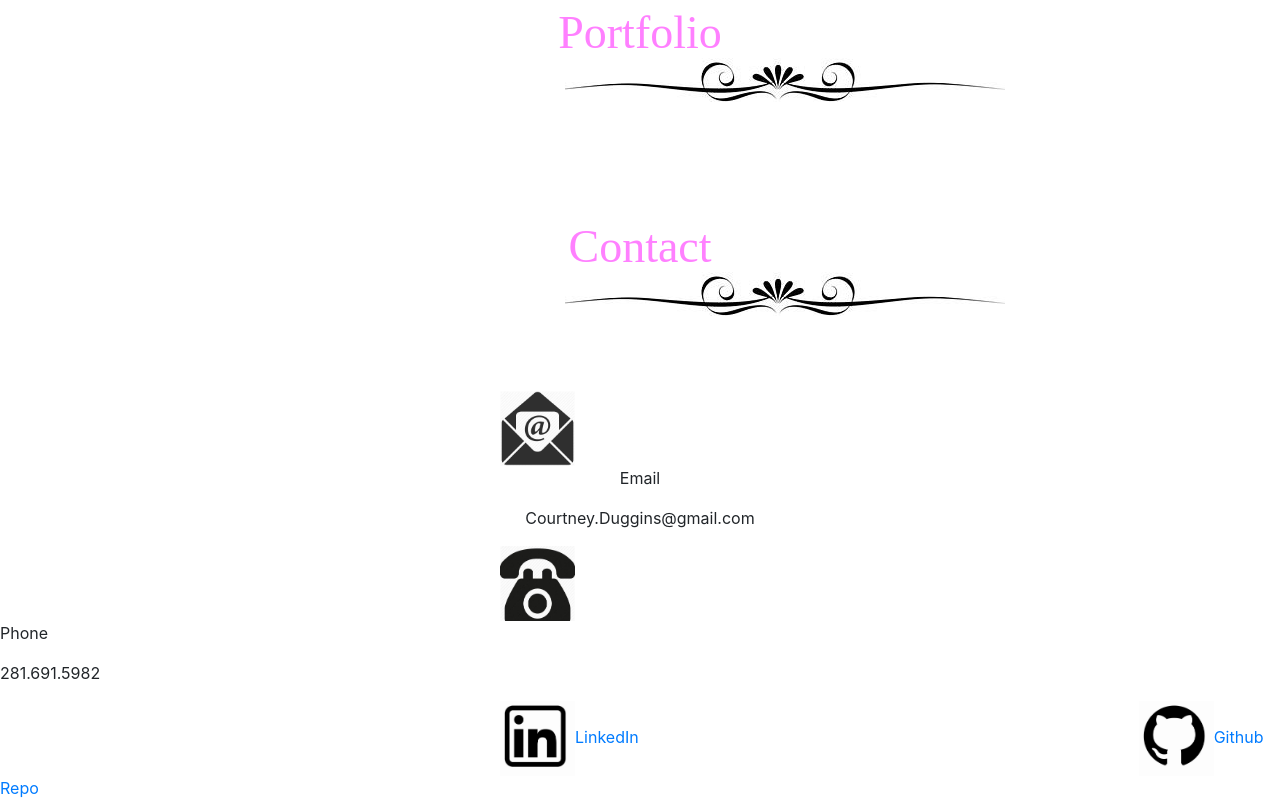
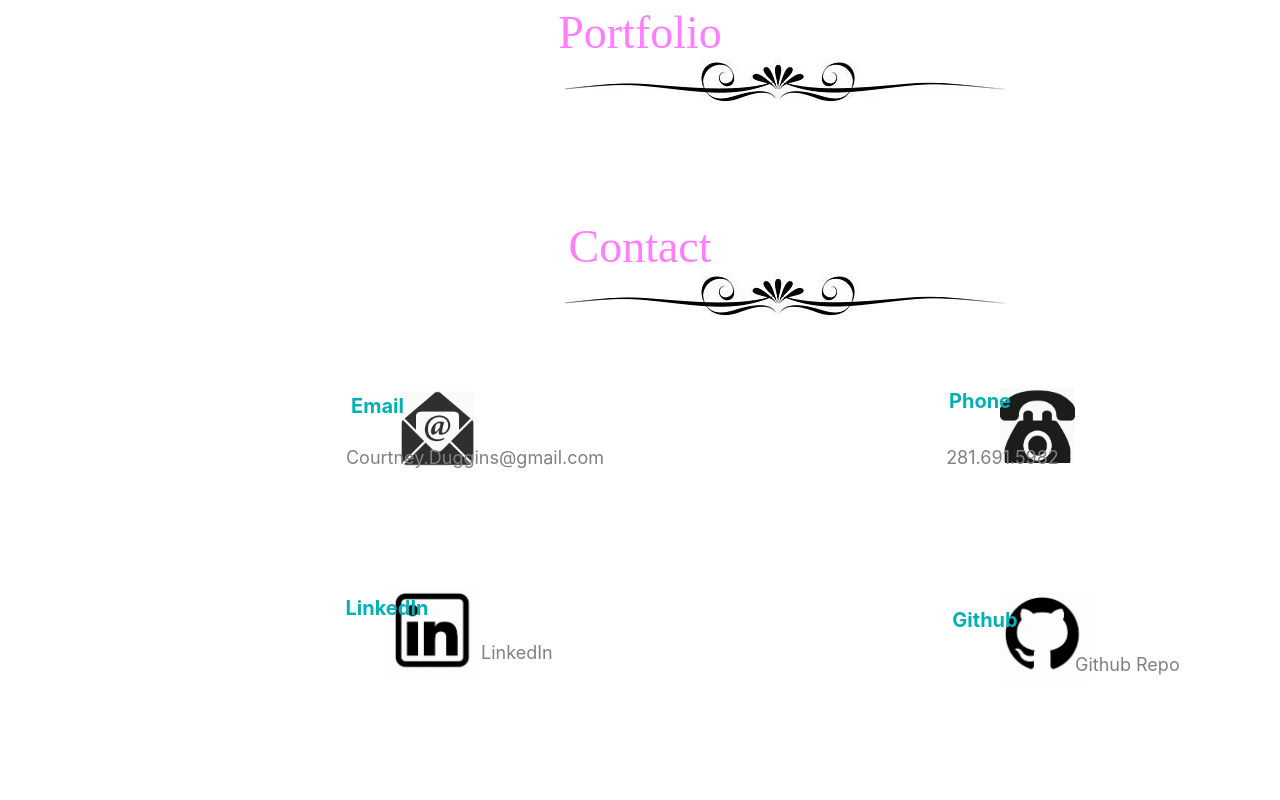
Before and after one commit to courtneyduggins/Final_Portfolio, a React (Create React App) app in the folder portfolio/: page /contact in a window 1280 px wide. Shown: the part 3011-3811 px from the top of the page. After the commit the page ends 3701 px from the top, so only its background shows below. Built offline with nearby package versions, Linux system fonts and the light colour scheme.

Commit message:
add greyscale to skills images

```diff
--- a/portfolio/src/pages/contact.js
+++ b/portfolio/src/pages/contact.js
@@ -27,9 +27,101 @@ const iconStyle = {
     marginLeft: '500px'
 }
 
-const textStyle = {
-    textAlign: 'center'
+const iconEmail = {
+    height: '75px',
+    width: '75px',
+    marginLeft: '400px'
 }
+const emailStyle = {
+    textAlign: 'center',
+    marginRight: '525px',
+    marginTop: '-75px',
+    fontSize: '20px',
+    fontWeight: 'bold',
+    color: 'rgb(0, 176, 178)'
+}
+
+const addStyle = {
+    textAlign: 'center',
+    marginRight: '330px',
+    marginTop: '23px',
+    fontSize: '18px',
+    color: 'gray'
+}
+
+const iconPhone = {
+    height: '75px',
+    width: '75px',
+    marginLeft: '1000px',
+    marginTop: '-150px'
+}
+
+const phoneStyle = {
+    textAlign: 'center',
+    marginLeft: '680px',
+    marginTop: '-125px',
+    fontSize: '20px',
+    fontWeight: 'bold',
+    color: 'rgb(0, 176, 178)'
+}
+
+const numStyle = {
+    textAlign: 'center',
+    marginLeft: '725px',
+    marginTop: '28px',
+    fontSize: '18px',
+    color: 'gray'
+}
+
+const iconLinked = {
+    height: '90px',
+    width: '90px',
+    marginLeft: '390px',
+    marginTop: '85px'
+}
+
+const linkedStyle = {
+    textAlign: 'center',
+    marginRight: '506px',
+    marginTop: '-85px',
+    fontSize: '20px',
+    fontWeight: 'bold',
+    color: 'rgb(0, 176, 178)'
+}
+
+const linkedLink = {
+    textAlign: 'center',
+    marginLeft: '481px',
+    marginTop: '800px',
+    // marginBottom: '1300px',
+    fontSize: '18px',
+    color: 'gray'
+}
+
+const iconRepo = {
+    height: '90px',
+    width: '90px',
+    marginLeft: '1000px',
+    marginTop: '-85px'
+}
+
+const repoStyle = {
+    textAlign: 'center',
+    marginLeft: '690px',
+    marginTop: '-85px',
+    fontSize: '20px',
+    fontWeight: 'bold',
+    color: 'rgb(0, 176, 178)'
+}
+
+const repoLink = {
+    textAlign: 'center',
+    marginLeft: '1075px',
+    marginBottom: '-400px',
+    fontSize: '18px',
+    color: 'gray'
+}
+
 
 
 class Contact extends React.Component {
@@ -38,18 +130,24 @@ const textStyle = {
             <div>
                 <div className="myContact" style={sectionTitle}>Contact</div>
                 <div className="topList">
-                        <img src={email} style={iconStyle} alt="email-icon"></img>
-                        <p style={textStyle}>Email</p>
-                        <p style={textStyle}>Courtney.Duggins@gmail.com</p>
-                        <img src={phone} style={iconStyle} alt="phone-icon"></img>
-                        <p>Phone</p>
-                        <p>281.691.5982</p>
+                    <img src={email} style={iconEmail} alt="email-icon"></img>
+                    <p style={emailStyle}>Email</p>
+                    <p style={addStyle}>Courtney.Duggins@gmail.com</p>
+                    <div>
+                        <img src={phone} style={iconPhone} alt="phone-icon"></img>
+                        <p style={phoneStyle}>Phone</p>
+                        <p style={numStyle}>281.691.5982</p>
+                    </div>
                 </div>
                 <div className="bottomList">
-                        <img src={linkedIn} style={iconStyle} alt="linkedIn-icon"></img>
-                        <a href="https://www.linkedin.com/in/courtney-duggins-a2469248/">LinkedIn</a>
-                        <img src={github} style={iconStyle} alt="github-icon"></img>
-                        <a href="https://github.com/courtneyduggins?tab=repositories">Github Repo</a>
+                    <img src={linkedIn} style={iconLinked} alt="linkedIn-icon"></img>
+                    <p style={linkedStyle}>LinkedIn</p>
+                    <a href="https://www.linkedin.com/in/courtney-duggins-a2469248/" style={linkedLink}>LinkedIn</a>
+                    <div>
+                        <img src={github} style={iconRepo} alt="github-icon"></img>
+                        <p style={repoStyle}>Github</p>
+                        <a href="https://github.com/courtneyduggins?tab=repositories" style={repoLink}>Github Repo</a>
+                    </div>
                 </div>
             </div>
         );
--- a/portfolio/src/pages/skills.js
+++ b/portfolio/src/pages/skills.js
@@ -29,14 +29,19 @@ const sectionTitle = {
 }
 
 const topRowStyle = {
-    marginLeft: '125px'
+    marginLeft: '125px',
+
 }
 
 const imgStyle = {
     height: '205px',
     width: '205px',
-    margin: '25px'
+    margin: '25px',
+    filter: 'grayscale(1)',
+    webkitFilter: 'grayscale(1)'
+
 }
+
 
 class Skills extends React.Component {
 
@@ -48,7 +53,7 @@ class Skills extends React.Component {
                         <div className="topRow">
                             <img src={html} style={imgStyle} alt="html-logo"></img>
                             <img src={css} style={imgStyle} alt="css-logo"></img>
-                            <img src={bootstrap} alt="bootstrap-logo"></img>
+                            <img src={bootstrap} style={imgStyle} alt="bootstrap-logo"></img>
                             <img src={java} style={imgStyle} alt="javascript-logo"></img>
                             <img src={jquery} style={imgStyle} alt="jquery-logo"></img>
                         </div>
```
Lines whose indentation alone changed are shown as unchanged.
